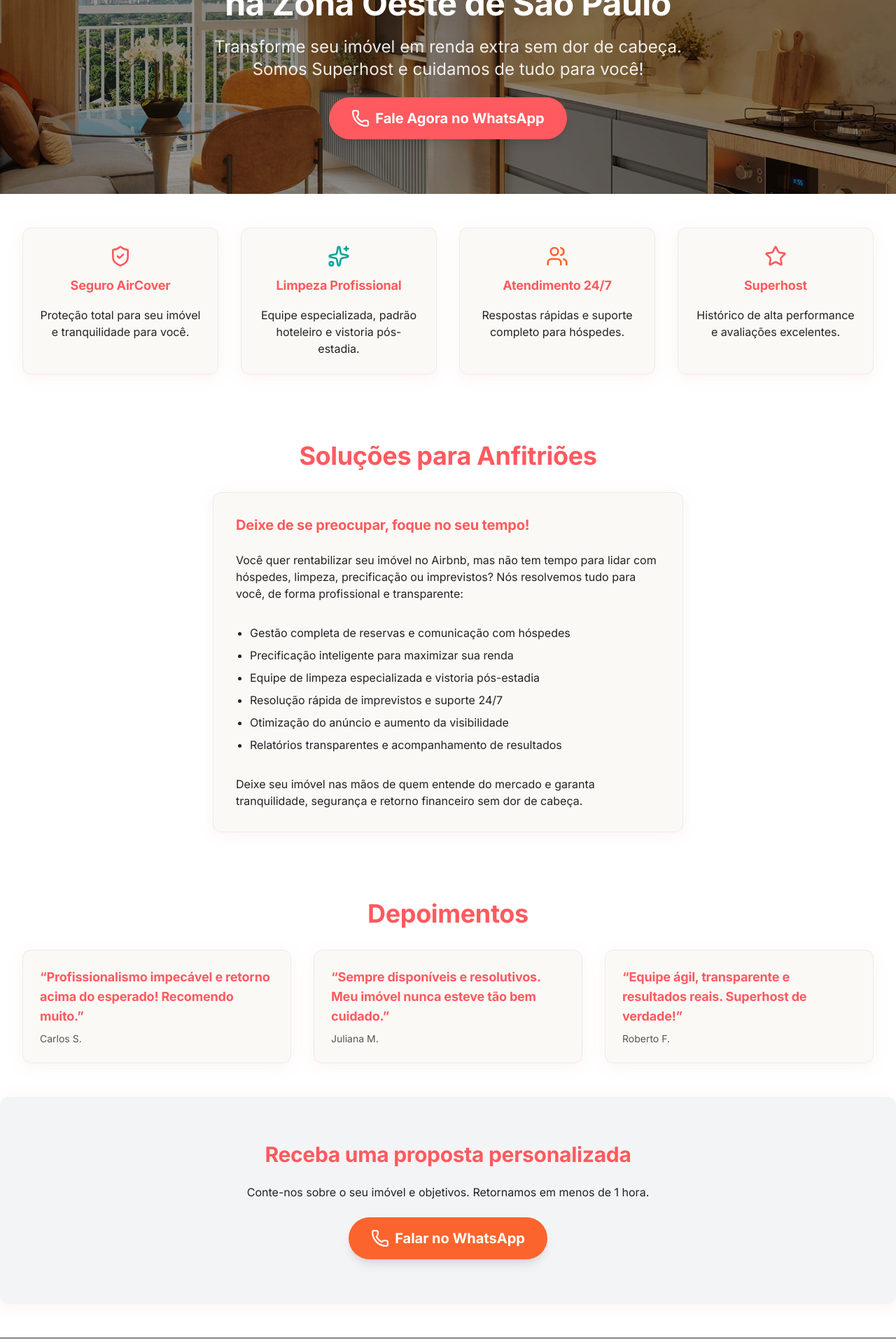
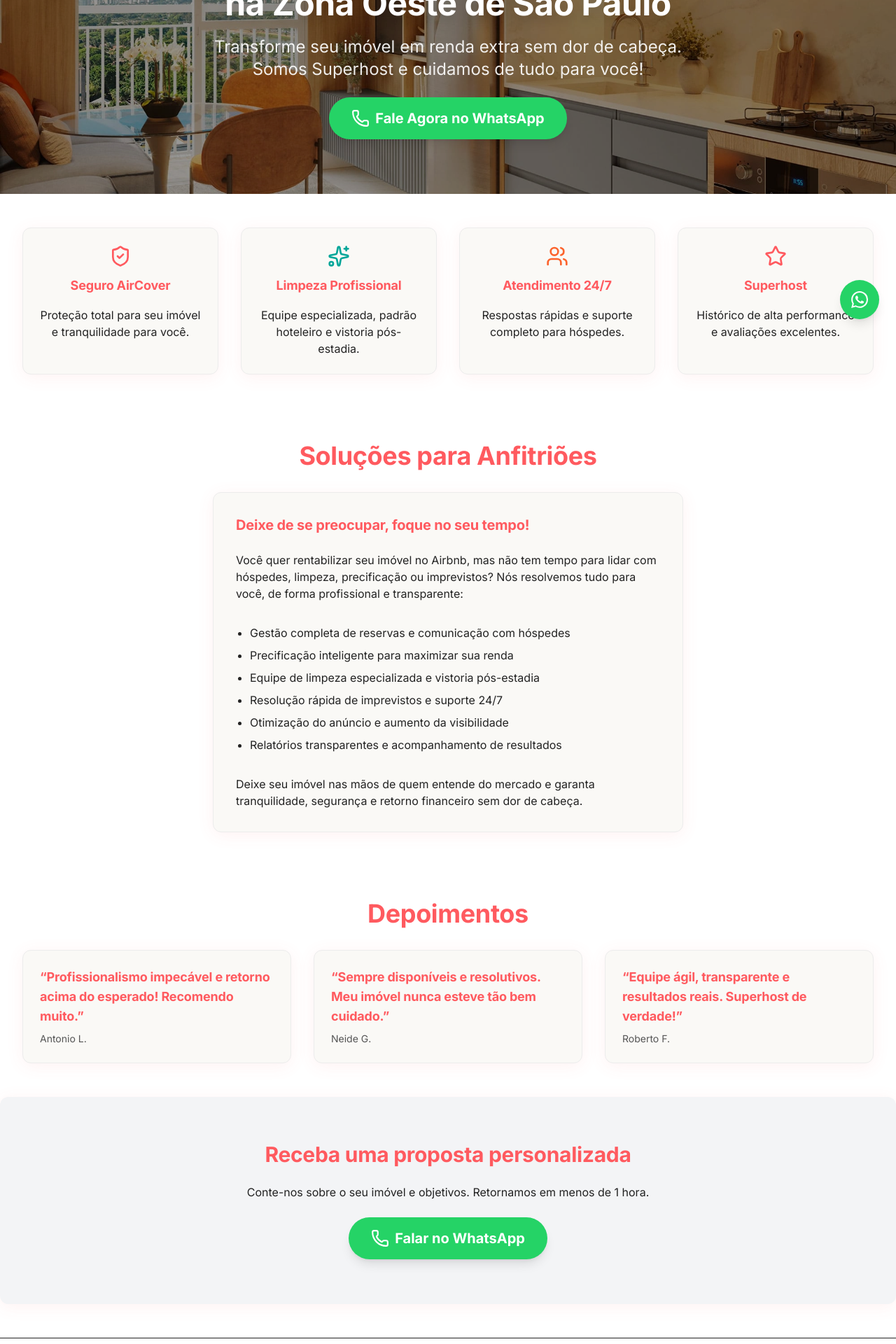
Before and after one commit to igorlaur/seucoanfitriao, a Next.js app: page / in a window 1280 px wide. Shown: the part 320-2240 px from the top of the page at 70% size. Built offline with nearby package versions, Linux system fonts and the light colour scheme; no server answers.

Commit message:
Adiciona botão flutuante do WhatsApp no canto inferior direito

```diff
--- a/app/contato/page.tsx
+++ b/app/contato/page.tsx
@@ -42,7 +42,7 @@
 
         <div className="rounded-lg border p-6">
           <h2 className="font-semibold">WhatsApp</h2>
-          <a href={wppUrl} target="_blank" rel="noopener noreferrer" className="mt-2 inline-flex items-center gap-2 rounded-md bg-green-600 text-white px-4 py-2 text-sm font-medium hover:bg-green-700">Fale agora</a>
+          <a href={wppUrl} target="_blank" rel="noopener noreferrer" className="mt-2 inline-flex items-center gap-2 rounded-md bg-[#25D366] text-white px-4 py-2 text-sm font-medium hover:bg-[#128C7E] transition-colors">Fale agora</a>
           <div className="mt-6 text-sm">
             <p>E-mail: contato@seucoanfitriao.com.br</p>
           </div>
--- a/app/layout.tsx
+++ b/app/layout.tsx
@@ -68,6 +68,19 @@
             </p>
           </div>
         </footer>
+
+        {/* Botão Flutuante WhatsApp */}
+        <a
+          href={`https://wa.me/${process.env.NEXT_PUBLIC_WPP || "5511952286097"}?text=${encodeURIComponent("Olá! Gostaria de falar com a Seu Coanfitrião.")}`}
+          target="_blank"
+          rel="noopener noreferrer"
+          className="fixed bottom-6 right-6 bg-[#25D366] text-white p-4 rounded-full shadow-lg hover:bg-[#128C7E] transition-all duration-300 hover:scale-110 z-50 flex items-center justify-center"
+          title="Fale conosco no WhatsApp"
+        >
+          <svg width="24" height="24" viewBox="0 0 24 24" fill="currentColor">
+            <path d="M17.472 14.382c-.297-.149-1.758-.867-2.03-.967-.273-.099-.471-.148-.67.15-.197.297-.767.966-.94 1.164-.173.199-.347.223-.644.075-.297-.15-1.255-.463-2.39-1.475-.883-.788-1.48-1.761-1.653-2.059-.173-.297-.018-.458.13-.606.134-.133.298-.347.446-.52.149-.174.198-.298.298-.497.099-.198.05-.371-.025-.52-.075-.149-.669-1.612-.916-2.207-.242-.579-.487-.5-.669-.51-.173-.008-.371-.01-.57-.01-.198 0-.52.074-.792.372-.272.297-1.04 1.016-1.04 2.479 0 1.462 1.065 2.875 1.213 3.074.149.198 2.096 3.2 5.077 4.487.709.306 1.262.489 1.694.625.712.227 1.36.195 1.871.118.571-.085 1.758-.719 2.006-1.413.248-.694.248-1.289.173-1.413-.074-.124-.272-.198-.57-.347m-5.421 7.403h-.004a9.87 9.87 0 01-5.031-1.378l-.361-.214-3.741.982.998-3.648-.235-.374a9.86 9.86 0 01-1.51-5.26c.001-5.45 4.436-9.884 9.888-9.884 2.64 0 5.122 1.03 6.988 2.898a9.825 9.825 0 012.893 6.994c-.003 5.45-4.437 9.884-9.885 9.884m8.413-18.297A11.815 11.815 0 0012.05 0C5.495 0 .16 5.335.157 11.892c0 2.096.547 4.142 1.588 5.945L.057 24l6.305-1.654a11.882 11.882 0 005.683 1.448h.005c6.554 0 11.89-5.335 11.893-11.893A11.821 11.821 0 0020.893 3.488"/>
+          </svg>
+        </a>
       </body>
     </html>
   );
--- a/app/page.tsx
+++ b/app/page.tsx
@@ -36,7 +36,7 @@
             href={WPP_URL}
             target="_blank"
             rel="noopener noreferrer"
-            className="inline-flex items-center gap-2 bg-primary text-white px-8 py-4 rounded-full text-xl font-bold shadow-lg hover:bg-secondary transition focus:outline-none focus:ring-2 focus:ring-primary"
+            className="inline-flex items-center gap-2 bg-[#25D366] text-white px-8 py-4 rounded-full text-xl font-bold shadow-lg hover:bg-[#128C7E] transition focus:outline-none focus:ring-2 focus:ring-[#25D366]"
           >
             <Phone size={26} /> Fale Agora no WhatsApp
           </a>
@@ -84,10 +84,10 @@
         <h2 className="font-title text-3xl md:text-4xl text-primary mb-8 text-center">Depoimentos</h2>
         <div className="grid md:grid-cols-3 gap-8">
           {[{
-            nome: "Carlos S.",
+            nome: "Antonio L.",
             texto: "Profissionalismo impecável e retorno acima do esperado! Recomendo muito.",
           }, {
-            nome: "Juliana M.",
+            nome: "Neide G.",
             texto: "Sempre disponíveis e resolutivos. Meu imóvel nunca esteve tão bem cuidado.",
           }, {
             nome: "Roberto F.",
@@ -109,7 +109,7 @@
           href={WPP_URL}
           target="_blank"
           rel="noopener noreferrer"
-          className="inline-flex items-center gap-2 bg-accent text-white px-8 py-4 rounded-full text-xl font-bold shadow-lg hover:bg-primary transition focus:outline-none focus:ring-2 focus:ring-accent"
+          className="inline-flex items-center gap-2 bg-[#25D366] text-white px-8 py-4 rounded-full text-xl font-bold shadow-lg hover:bg-[#128C7E] transition focus:outline-none focus:ring-2 focus:ring-[#25D366]"
         >
           <Phone size={26} /> Falar no WhatsApp
         </a>
```
